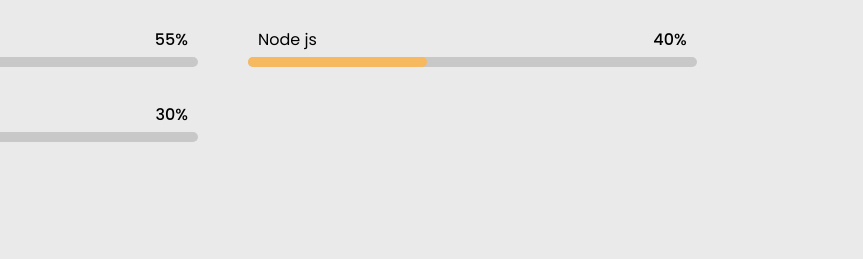
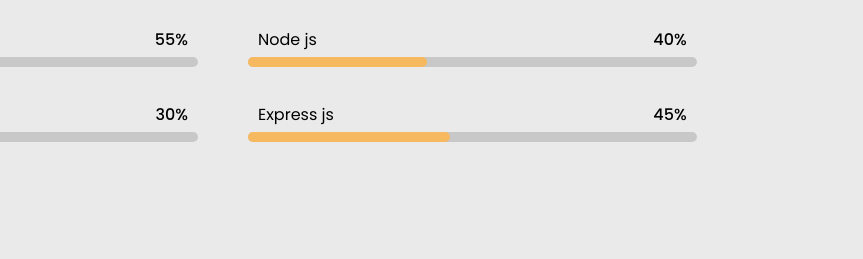
Before and after one commit to bibaswanchakma02/CodeAlpha_portfolio-website, a plain HTML site: page index.html in a window 1280 px wide. Shown: the part 2501-2760 px from the top of the page, 417-1280 px from the left. Drawn offline with nearby package versions, Linux system fonts and the light colour scheme.

Commit message:
skills section update

```diff
--- a/assets/css/styles.css
+++ b/assets/css/styles.css
@@ -447,8 +447,16 @@ h1{
     }
 }
 .skill_bar .bar .express{
-    width: 65%;
+    width: 45%;
     animation: express 2s;
+}
+
+@keyframes express {
+    0%{
+        width: 0%;
+    }100%{
+        width: 45%;
+    }
 }
 
 .skill_bar .bar .mongo{
--- a/index.html
+++ b/index.html
@@ -202,6 +202,15 @@
                     <span class="mongo"></span>
                 </div>
             </div>
+            <div class="skill_bar">
+                <div class="info">
+                    <p>Express js</p>
+                    <P>45%</P>
+                </div>
+                <div class="bar">
+                    <span class="express"></span>
+                </div>
+            </div>
         </div>
     </section>
 
```
